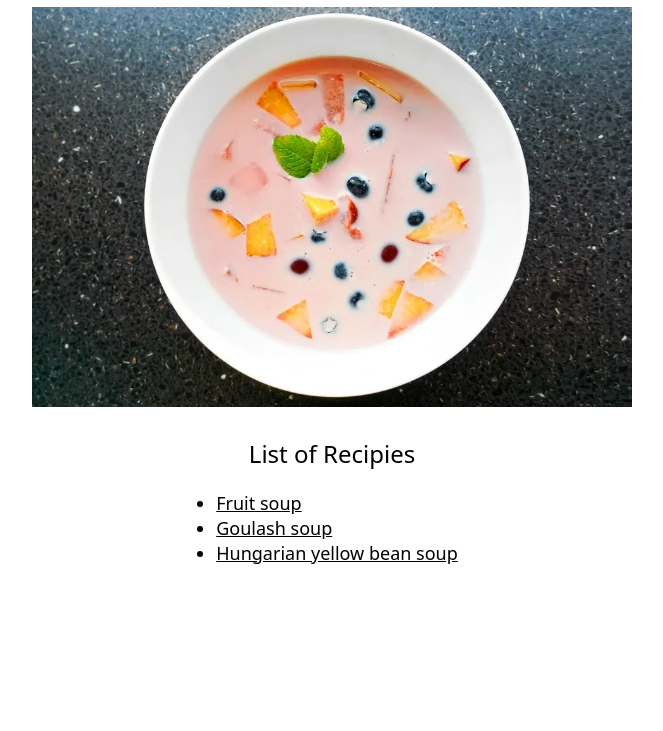
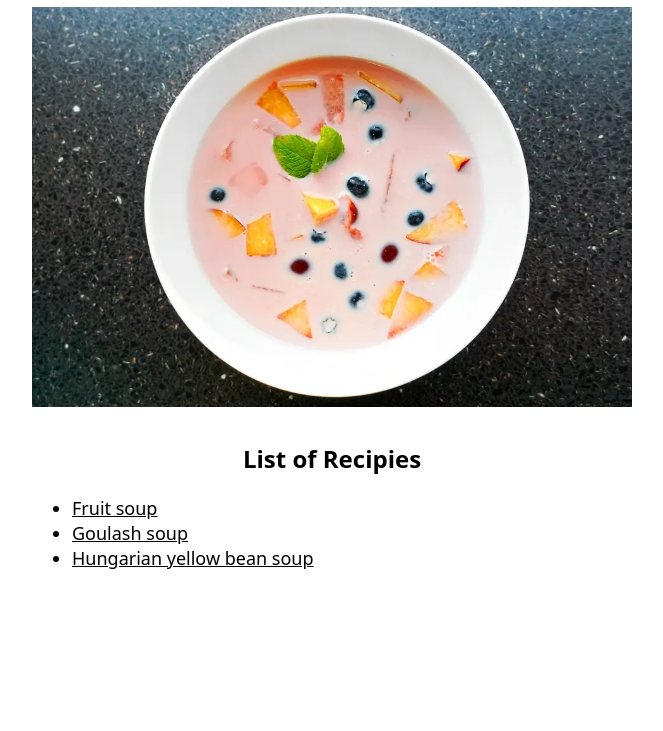
Before and after one commit to HGergo98/odin-recipies, a plain HTML site: page index.html in a window 1280 px wide. Shown: the part 69-800 px from the top of the page, without its empty margins (308-971 px from the left). Drawn offline with Linux system fonts and the light colour scheme.

Commit message:
feat: added images and main styles

```diff
--- a/assets/css/style.css
+++ b/assets/css/style.css
@@ -2,7 +2,6 @@
 * {
   font-family: system-ui, -apple-system, BlinkMacSystemFont, 'Segoe UI', Roboto, Oxygen, Ubuntu, Cantarell, 'Open Sans', 'Helvetica Neue', sans-serif;
   color: black;
-  font-weight: 400;
   line-height: 1.4;
 }
 html {
@@ -20,22 +19,21 @@ img {
 }
 h1, h2, h3 {
   margin-top: 0;
+  text-align: center;
 }
 p, li, a {
   font-size: 18px;
 }
 
 .page-wrapper {
-  display: flex;
-  flex-direction: column;
-  align-items: center;
   padding: 10px 20px;
+  max-width: 600px;
+  margin: 0 auto;
 }
 .page-wrapper img {
-  width: 600px;
   margin-bottom: 30px;
 }
-.page-wrapper ul {
-  margin: 0;
-  padding-left: 10px;
+.page-wrapper ul,
+.page-wrapper ol {
+  margin: 0px 0px 20px 0px;
 }
```
Also changed, not shown: assets/images/goulash.webp (added), assets/images/yellow-bean-soup.webp (added).
